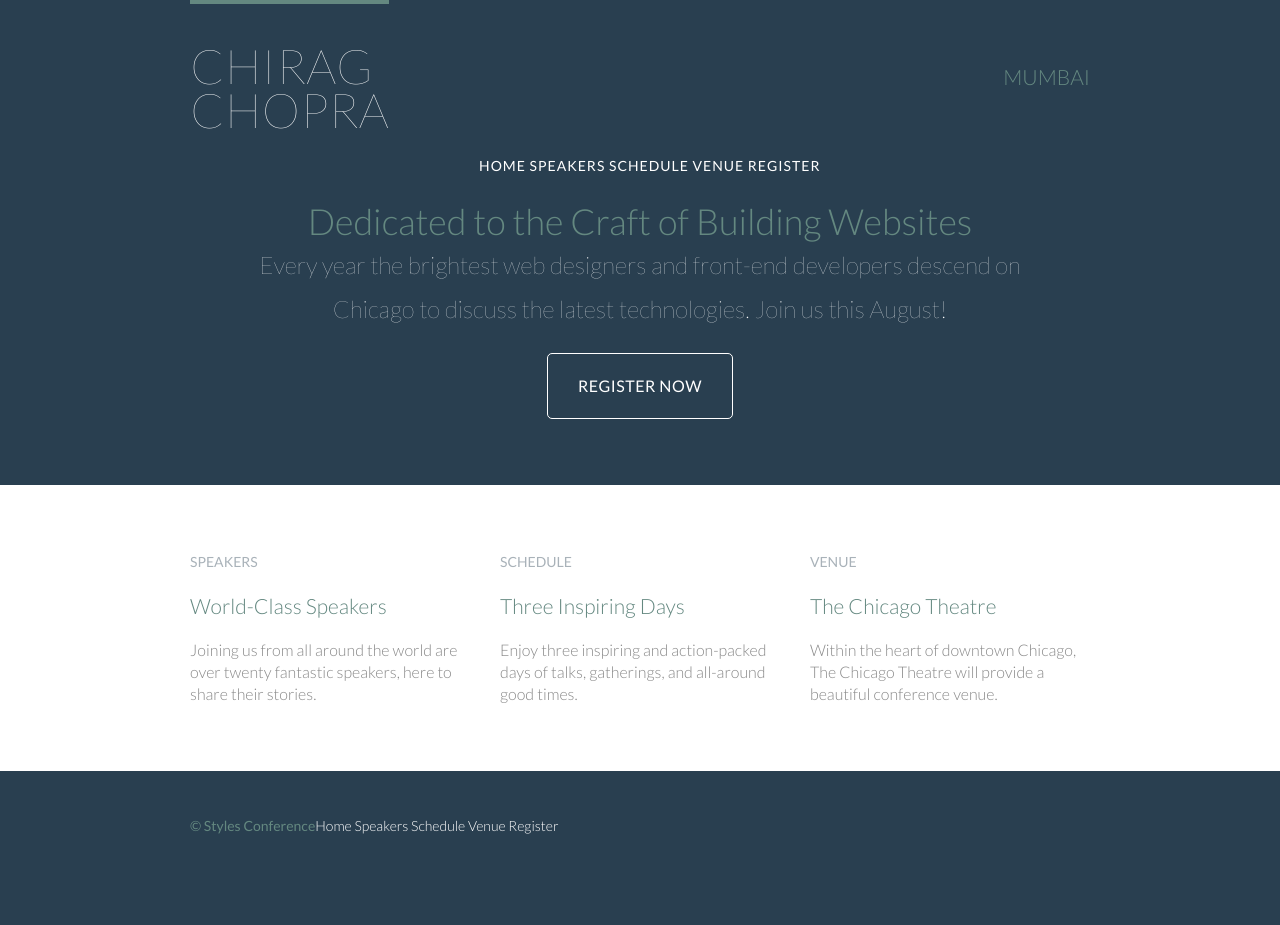
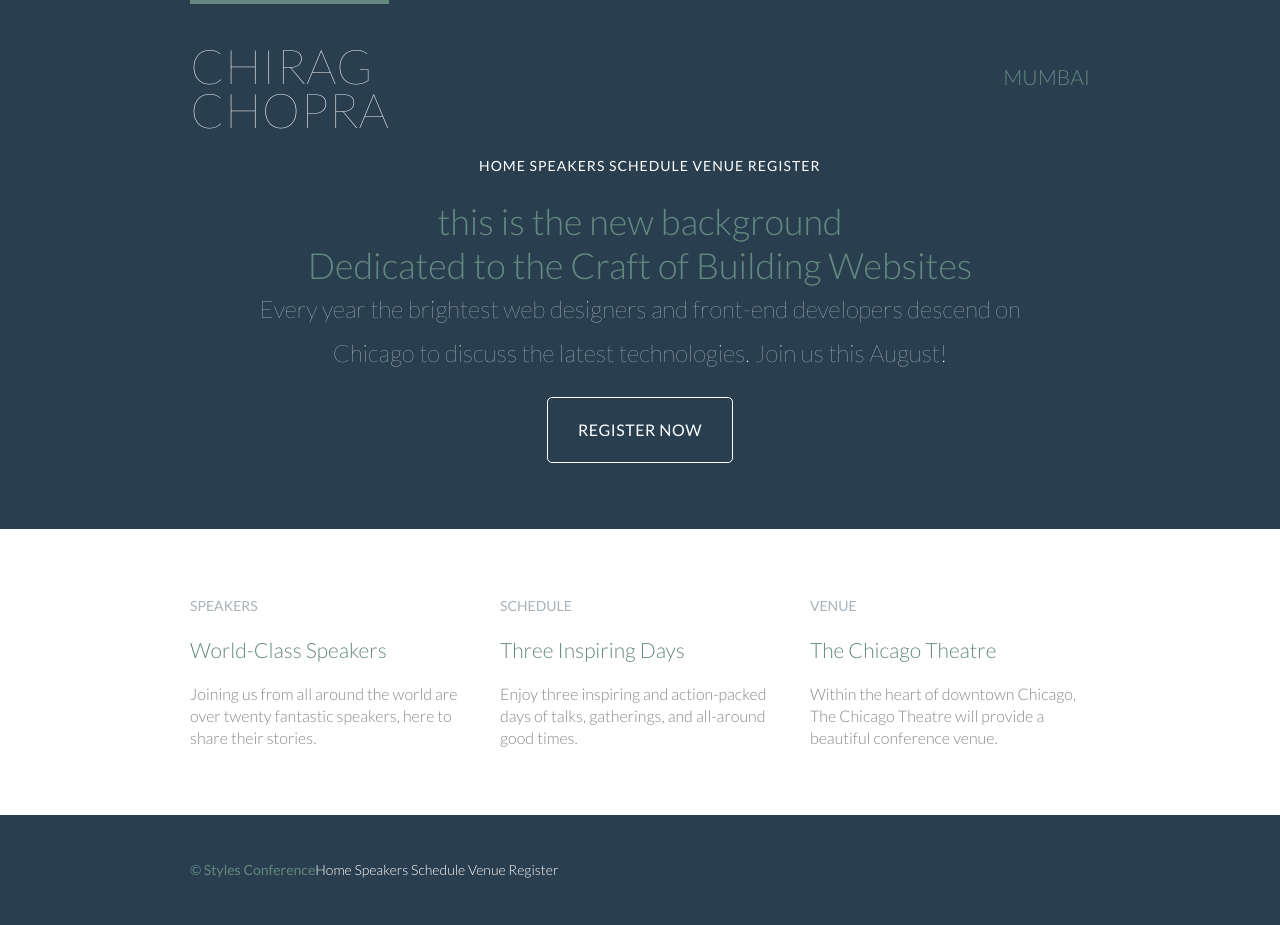
Before and after one commit to chiggy1997/backgen, a plain HTML site: page index.html in a window 1280 px wide. Before the commit the page ends 881 px from the top, so only its background shows below. Drawn offline with Linux system fonts and the light colour scheme.

Commit message:
changing text

```diff
--- a/index.html
+++ b/index.html
@@ -33,7 +33,7 @@
     <!-- Hero -->
 
     <section class="hero container">
-
+      <h2> this is the new background</h2>
       <h2>Dedicated to the Craft of Building Websites</h2>
 
       <p>Every year the brightest web designers and front-end developers descend on Chicago to discuss the latest technologies. Join us this August!</p>
```
